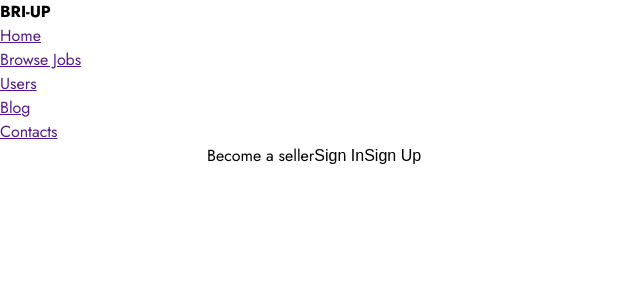
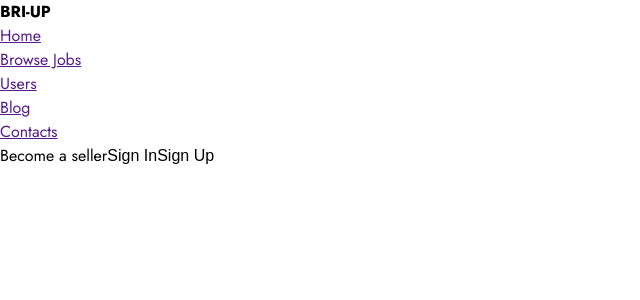
Before and after one commit to cobrianz/freelance-template, a React (Create React App) app: page / in a window 1280 px wide. Shown: the top 300 px of the page, without its empty margins (0-640 px from the left). Built offline with nearby package versions, Linux system fonts and the light colour scheme; the HTML template or start-up script is replaced by a standard one.

Commit message:
first commit

```diff
--- a/src/components/Navbar.js
+++ b/src/components/Navbar.js
@@ -16,7 +16,6 @@ const Navbar = () => {
         </ul>
       </div>
       <div className="navbar-right">
-        <input type="search"/>
         <span>Become a seller</span>
         <button>Sign In</button>
         <button>Sign Up</button>
```
